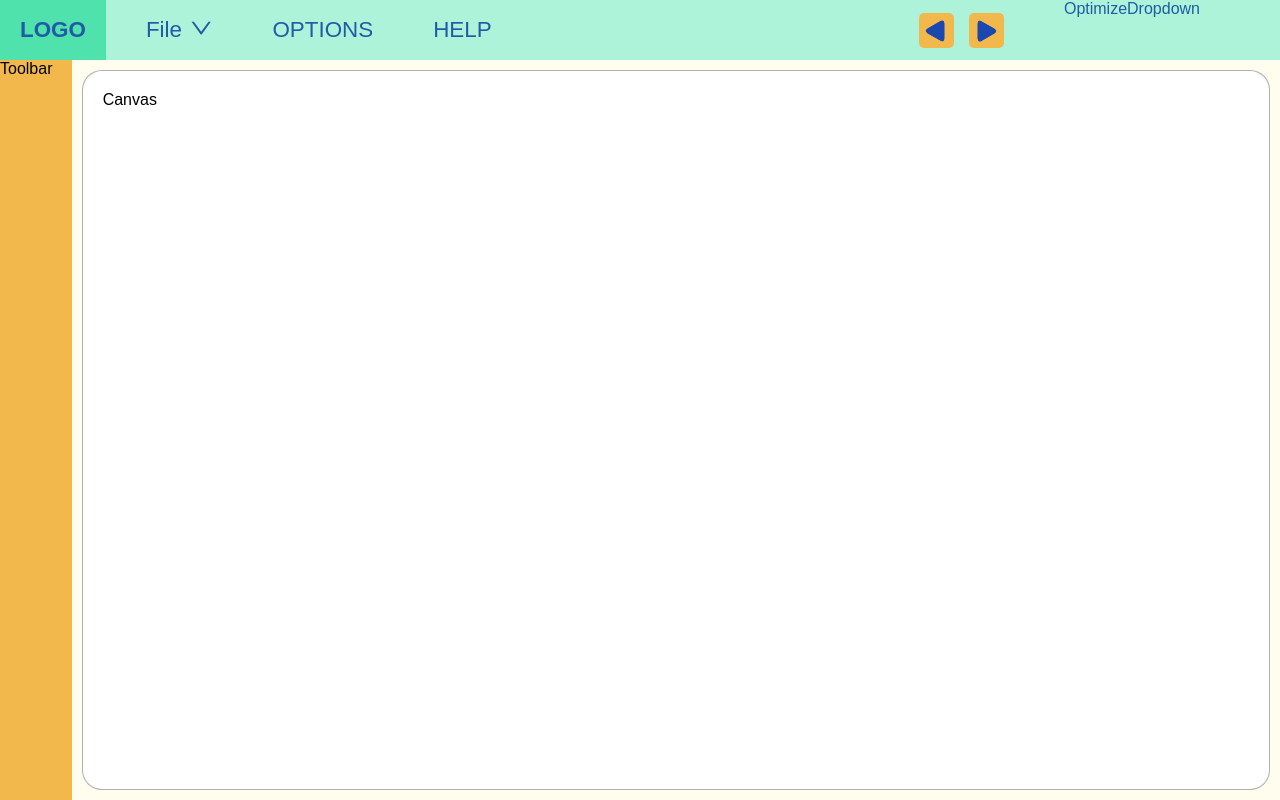
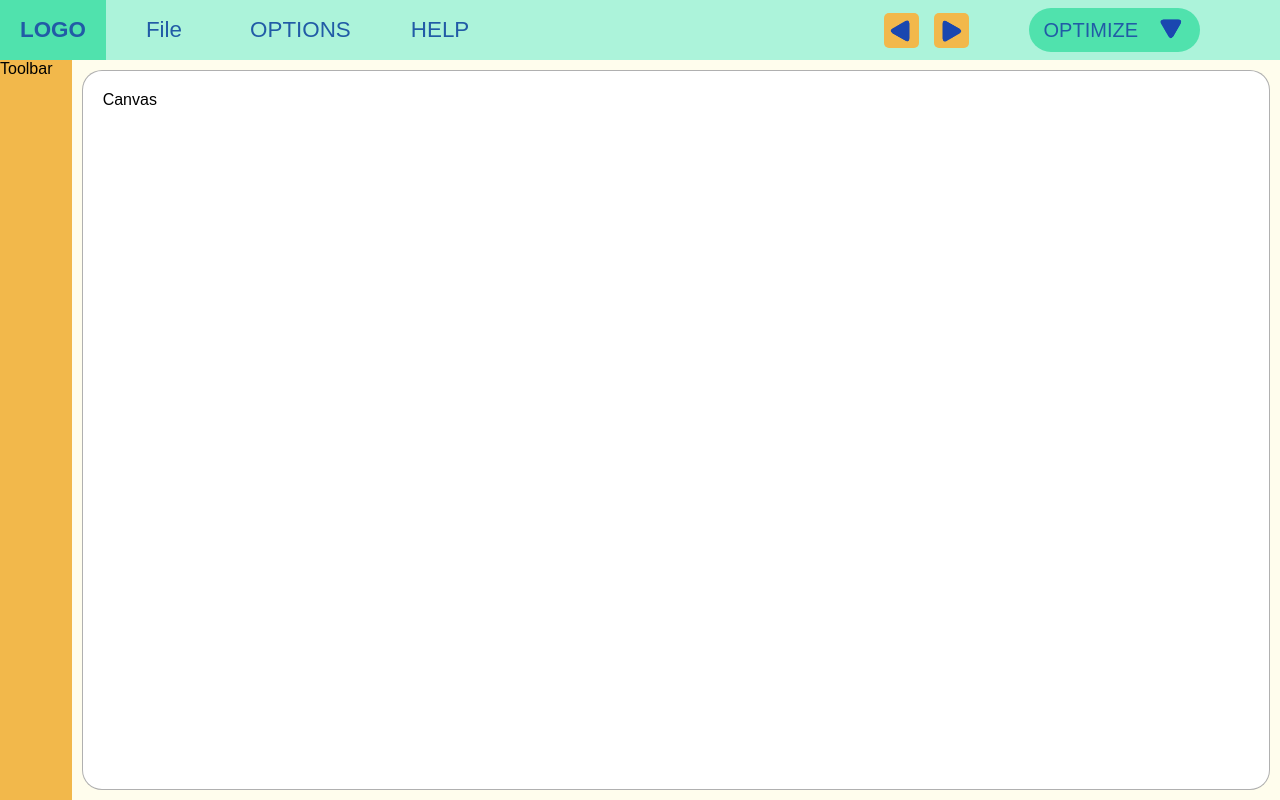
Before and after one commit to burakmert236/CMPE492, a React (Create React App) app in the folder frontend/: page / in a window 1280 px wide. Built offline with nearby package versions, Linux system fonts and the light colour scheme.

Commit message:
initial functionless version of optimize dropdown

```diff
--- a/frontend/src/components/Navbar/Navbar.scss
+++ b/frontend/src/components/Navbar/Navbar.scss
@@ -40,6 +40,7 @@
         display: flex;
         flex-direction: row;
         gap: 60px;
+        align-items: center;
 
         .redo-undo {
             display: flex;
@@ -58,7 +59,7 @@
 }
 
 .ant-dropdown-menu {
-    width: 120px !important;
+    min-width: 120px !important;
     padding: 2px 8px 2px 3px !important;
     background-color: #CABFF2 !important;
     color: white !important;
--- a/frontend/src/components/OptimizeDropdown/OptimizeDropdown.js
+++ b/frontend/src/components/OptimizeDropdown/OptimizeDropdown.js
@@ -1,11 +1,69 @@
-import React from "react";
+import React, { useState } from "react";
+import { Dropdown, Space, Switch } from 'antd';
+import { DownOutlined } from '@ant-design/icons';
 
 import "./OptimizeDropdown.scss";
 
 const OptimizeDropdown = () => {
+    const [costMin, setCostMin] = useState(true);
+    const [valueMin, setValueMin] = useState(true);
+
     return(
-        <div>
-            OptimizeDropdown
+        <div className="optimize-container">
+            <span className="optimize-title">OPTIMIZE</span>
+            <Dropdown
+                arrow={false}
+                placement="bottom"
+                menu={{
+                    items: [
+                        {
+                            key: 1,
+                            label: (
+                                <div
+                                    className="optimize-line"
+                                    onClick={(e) => e.stopPropagation()}
+                                >
+                                    <span>Cost</span>
+                                    <Switch
+                                        checkedChildren="max"
+                                        unCheckedChildren="min"
+                                        checked={!costMin}
+                                        onChange={() => setCostMin(m => !m)}
+                                    />
+                                </div>
+                            )
+                        },
+                        {
+                            key: 2,
+                            label: (
+                                <div
+                                    className="optimize-line"
+                                    onClick={(e) => e.stopPropagation()}
+                                >
+                                    <span>Value</span>
+                                    <Switch
+                                        checkedChildren="max"
+                                        unCheckedChildren="min"
+                                        checked={!valueMin}
+                                        onChange={() => setValueMin(m => !m)}
+                                    />
+                                </div>
+                            )
+                        },
+                        {
+                            key: 3,
+                            label: (
+                                <div>Select</div>
+                            )
+                        }
+                    ]
+                }}
+            >
+                <Space>
+                    <div className="triangle down"></div>
+                    <DownOutlined />
+                </Space>
+            </Dropdown>
         </div>
     );
 };
--- a/frontend/src/components/OptimizeDropdown/OptimizeDropdown.scss
+++ b/frontend/src/components/OptimizeDropdown/OptimizeDropdown.scss
@@ -0,0 +1,42 @@
+.optimize-container {
+    background-color: #50E2AD;
+    border-radius: 30px;
+    padding: 10px 15px;
+    display: flex;
+    flex-direction: row;
+    gap: 15px;
+    justify-content: space-between;
+    align-items: center;
+
+    .optimize-title {
+        font-size: 20px;
+        cursor: pointer;
+    }
+}
+
+.optimize-line {
+    display: flex;
+    flex-direction: row;
+    justify-content: space-between;
+
+    button {
+        background-color: #50E2AD !important;
+    }
+}
+
+.ant-switch-checked {
+    background-color: #50E2AD !important;
+}
+
+.ant-switch-inner-checked, .ant-switch-inner-unchecked {
+    color: #215BA6 !important;
+}
+
+.anticon-down {
+    display: none;
+}
+
+.down {
+    margin: 12px 0 0 7px;
+    transform: translateY(0%) rotate(90deg) skewY(30deg) scaleX(.866);
+}
```
Also changed, not shown: frontend/src/components/Navbar/Navbar.js (+0 -8 lines).
